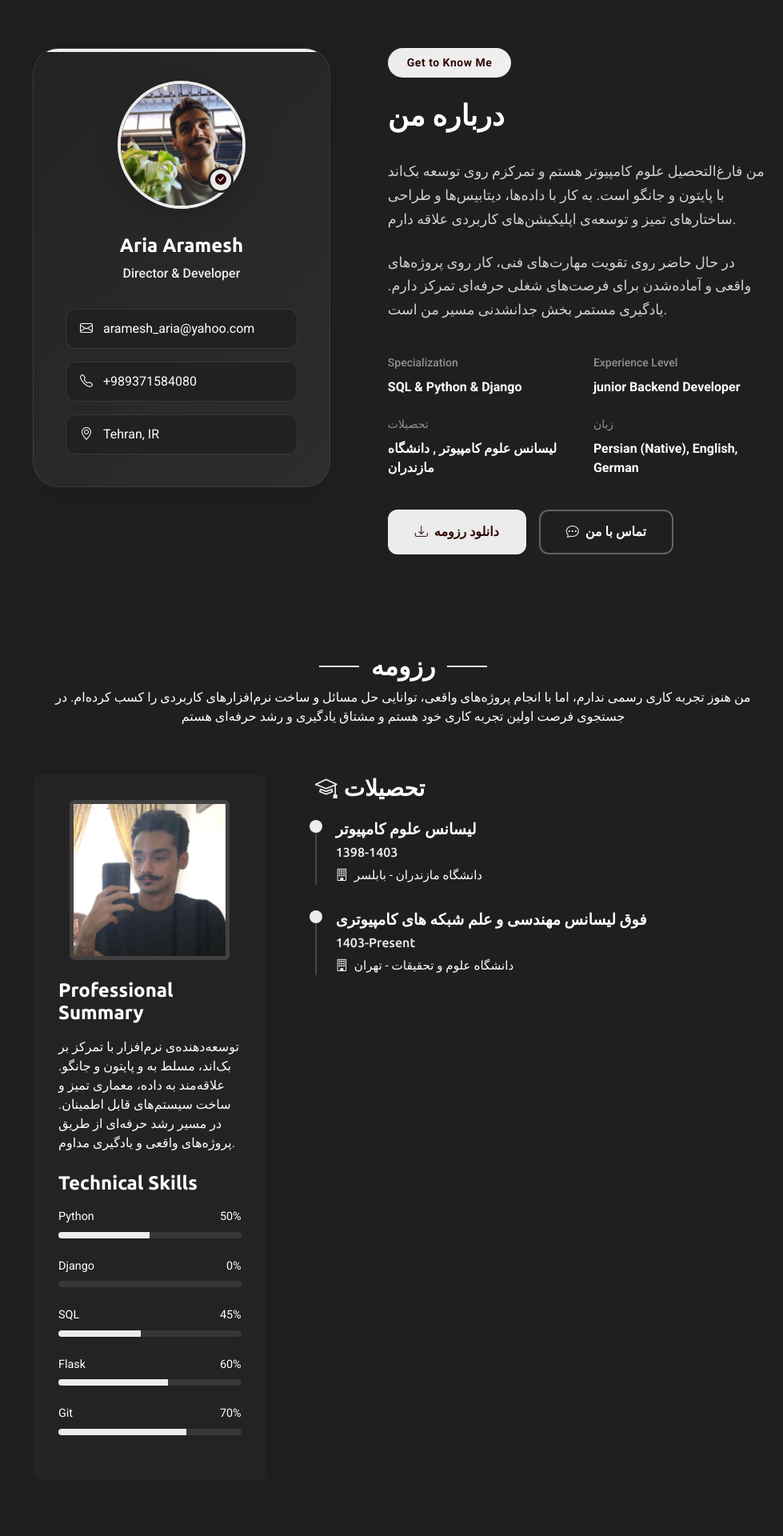
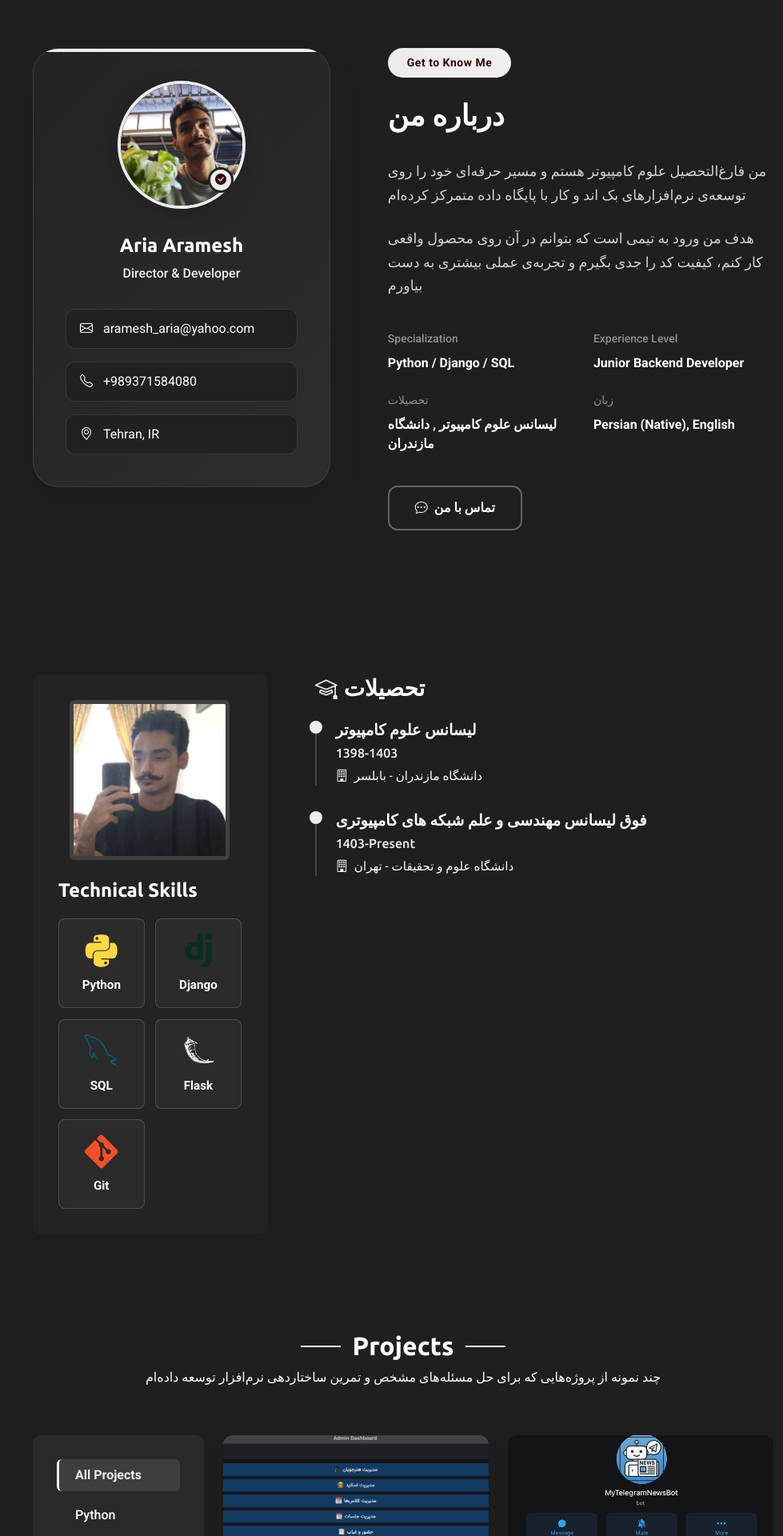
Before and after one commit to Aramesh-Aria/personal-Blog, a Flask app: page / in a window 1280 px wide. Shown: the part 800-2720 px from the top of the page at 80% size, without its empty margins (301-1280 px from the left). Run offline with Flask 3, Linux system fonts and the light colour scheme; some libraries are stand-ins or nearby versions.

Commit message:
✦ feat: update portfolio content and enhance technical skills UI
   - Refine project overviews and personal descriptions for better clarity and professionalism.
   - Replace skill progress bars with a modern grid using Devicons.
   - Add specific styling for the technical skills section and grid layout.
   - Fix profile image alt text and update hero section typed items.
   - Update social links to open in new tabs (target=_blank).
   - Update specialization and experience level labels in the About section.

```diff
--- a/main.py
+++ b/main.py
@@ -83,11 +83,9 @@ projects = [
             "url": "https://github.com/Aramesh-Aria/AcaSmart-repo",
         },
         "overview": [
-            "آکاسمارت یک نرم‌افزار دسکتاپ برای مدیریت یکپارچه آموزشگاه‌های موسیقی است که با پایتون و پایساید۶ توسعه داده شده",
-            "این نرم‌افزار مشکلات رایج آموزشگاه‌ها مثل مدیریت هنرجویان، برنامه‌ریزی کلاس‌ها، ثبت حضور و غیاب و گزارش‌های مالی را در یک محیط گرافیکی ساده و سریع حل می‌کند.",
-            "این نرم‌افزار با معماری شی‌گرا توسعه داده شده و منطق برنامه به‌صورت کامل از رابط کاربری جدا شده است."
-            "ساختار پروژه ماژولار بوده و هر بخش اصلی (مانند هنرجو، استاد، کلاس و امور مالی) در قالب کلاس‌های مستقل پیاده‌سازی شده است."
-            "مدیریت ارتباط با پایگاه داده به‌صورت متمرکز انجام می‌شود تا پایداری، توسعه‌پذیری و نگه‌داری نرم‌افزار در آینده آسان‌تر باشد."
+            "آکاسمارت یک نرم‌افزار دسکتاپ برای مدیریت آموزشگاه موسیقی است که با پایتون پایساید۶ و اسکیو لایت توسعه داده شده است.",
+            "این پروژه مدیریت هنرجویان، کلاس‌ها، حضور و غیاب و گزارش‌های مالی را در یک محیط ساده و قابل استفاده متمرکز می‌کند.",
+            "منطق برنامه از رابط کاربری جدا شده و بخش‌های اصلی به‌صورت ماژولار پیاده‌سازی شده‌اند تا نگه‌داری و توسعه‌ی آینده ساده‌تر باشد.",
         ],
         "features": [
             {
@@ -133,8 +131,9 @@ projects = [
             "url": "https://github.com/Aramesh-Aria/NewsReaderBot",
         },
         "overview": [
-            "یک ربات تلگرام هوشمند برای دریافت اخبار شخصی‌سازی‌شده است که با استفاده از NewsAPI توسعه داده شده.",
-            "این ربات به کاربران اجازه می‌دهد موضوعات، زبان محتوا و منابع خبری دلخواه خود را انتخاب کرده و اخبار مرتبط را به‌صورت هدفمند و منظم دریافت کنند.",
+            "یک ربات تلگرام برای دریافت اخبار شخصی‌سازی‌شده است که با پایتون و نیوز ای پی آی توسعه داده شده است.",
+            "کاربر می‌تواند موضوعات، زبان محتوا و منابع خبری دلخواه خود را انتخاب کند تا اخبار مرتبط‌تری دریافت کند.",
+            "ترجیحات کاربران در پایگاه داده ذخیره می‌شود و ساختار پروژه برای تغییرات آینده آماده شده است.",
         ],
         "features": [
             {
--- a/static/css/main.css
+++ b/static/css/main.css
@@ -1384,6 +1384,53 @@ section,
   transition: width 1s ease;
 }
 
+.resume .resume-side .technical-skills h3 {
+  margin-bottom: 1.25rem;
+}
+
+.resume .resume-side .technical-skills-grid {
+  display: grid;
+  grid-template-columns: repeat(2, minmax(0, 1fr));
+  gap: 0.85rem;
+}
+
+.resume .resume-side .technical-skill {
+  display: flex;
+  min-height: 112px;
+  flex-direction: column;
+  align-items: center;
+  justify-content: center;
+  gap: 0.75rem;
+  padding: 1rem 0.75rem;
+  border: 1px solid color-mix(in srgb, var(--accent-color), transparent 82%);
+  border-radius: 8px;
+  background-color: color-mix(in srgb, var(--surface-color), var(--accent-color) 4%);
+  text-align: center;
+  transition: border-color 0.3s ease, box-shadow 0.3s ease, transform 0.3s ease;
+}
+
+.resume .resume-side .technical-skill:hover {
+  border-color: color-mix(in srgb, var(--accent-color), transparent 45%);
+  box-shadow: 0 10px 24px rgba(0, 0, 0, 0.08);
+  transform: translateY(-4px);
+}
+
+.resume .resume-side .technical-skill i {
+  font-size: 2.65rem;
+  line-height: 1;
+}
+
+.resume .resume-side .technical-skill .devicon-flask-original {
+  color: var(--heading-color);
+}
+
+.resume .resume-side .technical-skill span {
+  color: var(--heading-color);
+  font-size: 0.95rem;
+  font-weight: 600;
+  line-height: 1.2;
+}
+
 .resume .resume-section {
   margin-bottom: 3rem;
 }
--- a/templates/index.html
+++ b/templates/index.html
@@ -1,6 +1,10 @@
 {% extends "base.html" %}
 
 {% block title %}Aria Aramesh{% endblock %}
+
+{% block extra_head %}
+  <link rel="stylesheet" href="https://cdn.jsdelivr.net/gh/devicons/devicon@latest/devicon.min.css">
+{% endblock %}
 
 {% block content %}
     {% include "partials/_hero.html" %}
@@ -55,16 +59,11 @@
 
               <div class="description">
                 <p>
-                من فارغ‌التحصیل علوم کامپیوتر هستم و تمرکزم روی توسعه بک‌اند با پایتون و جانگو است.
-                به کار با داده‌ها، دیتابیس‌ها و طراحی ساختارهای تمیز و توسعه‌ی اپلیکیشن‌های کاربردی علاقه دارم.
-
+                من فارغ‌التحصیل علوم کامپیوتر هستم و مسیر حرفه‌ای خود را روی توسعه‌ی نرم‌افزارهای بک اند و کار با پایگاه داده متمرکز کرده‌ام
                 </p>
 
                 <p>
-
-در حال حاضر روی تقویت مهارت‌های فنی، کار روی پروژه‌های واقعی
-و آماده‌شدن برای فرصت‌های شغلی حرفه‌ای  تمرکز دارم.
-یادگیری مستمر بخش جدانشدنی مسیر من است.
+                هدف من ورود به تیمی است که بتوانم در آن روی محصول واقعی کار کنم، کیفیت کد را جدی بگیرم و تجربه‌ی عملی بیشتری به دست بیاورم
                 </p>
 
               </div>
@@ -75,11 +74,11 @@
                 <div class="detail-row">
                   <div class="detail-item">
                     <span class="detail-label">Specialization</span>
-                    <span class="detail-value">SQL &amp; Python &amp; Django</span>
+                    <span class="detail-value">Python / Django / SQL</span>
                   </div>
                   <div class="detail-item">
                     <span class="detail-label">Experience Level</span>
-                    <span class="detail-value">junior Backend Developer</span>
+                    <span class="detail-value">Junior Backend Developer</span>
                   </div>
                 </div>
                 <div class="detail-row">
@@ -89,16 +88,16 @@
                   </div>
                   <div class="detail-item">
                     <span class="detail-label">زبان</span>
-                    <span class="detail-value">Persian (Native), English, German</span>
+                    <span class="detail-value">Persian (Native), English</span>
                   </div>
                 </div>
               </div>
 
               <div class="cta-section">
-                <a href="#" class="btn btn-primary">
+                <!-- <a href="#" class="btn btn-primary">
                   <i class="bi bi-download"></i>
                   دانلود رزومه
-                </a>
+                </a> -->
                 <a href="{{ url_for('index') }}#contact" class="btn btn-outline">
                   <i class="bi bi-chat-dots"></i>
                   تماس با من
@@ -117,11 +116,7 @@
 
       <!-- Section Title -->
       <div class="container section-title" data-aos="fade-up">
-        <h2>رزومه</h2>
-        <p>
-        من هنوز تجربه کاری رسمی ندارم، اما با انجام پروژه‌های واقعی، توانایی حل مسائل و ساخت نرم‌افزارهای کاربردی را کسب کرده‌ام.
-        در جستجوی فرصت اولین تجربه کاری خود هستم و مشتاق یادگیری و رشد حرفه‌ای هستم
-        </p>
+        <!-- <h2>رزومه</h2> -->
 
       </div><!-- End Section Title -->
 
@@ -136,62 +131,32 @@
 
               </div>
 
-              <h3>Professional Summary</h3>
-              <p>
-              توسعه‌دهنده‌ی نرم‌افزار با تمرکز بر بک‌اند، مسلط به  و پایتون و جانگو.
-              علاقه‌مند به داده، معماری تمیز و ساخت سیستم‌های قابل اطمینان.
-              در مسیر رشد حرفه‌ای از طریق پروژه‌های واقعی و یادگیری مداوم.
-              </p>
-
-
-              <div class="skills-animation mt-4">
+              <div class="technical-skills">
                 <h3>Technical Skills</h3>
-                <div class="skill-item">
-                  <div class="d-flex justify-content-between">
+                <div class="technical-skills-grid" aria-label="Technical Skills">
+                  <div class="technical-skill">
+                    <i class="devicon-python-plain colored" aria-hidden="true"></i>
                     <span>Python</span>
-                    <span>50%</span>
-                  </div>
-                  <div class="progress">
-                    <div class="progress-bar" role="progressbar" aria-valuenow="50" aria-valuemin="0" aria-valuemax="100"></div>
-                  </div>
                   </div>
 
-                <div class="skill-item">
-                  <div class="d-flex justify-content-between">
+                  <div class="technical-skill">
+                    <i class="devicon-django-plain colored" aria-hidden="true"></i>
                     <span>Django</span>
-                    <span>0%</span>
-                  </div>
-                  <div class="progress">
-                    <div class="progress-bar" role="progressbar" aria-valuenow="0" aria-valuemin="0" aria-valuemax="100"></div>
-                  </div>
                   </div>
 
-                <div class="skill-item">
-                  <div class="d-flex justify-content-between">
+                  <div class="technical-skill">
+                    <i class="devicon-mysql-plain colored" aria-hidden="true"></i>
                     <span>SQL</span>
-                    <span>45%</span>
-                  </div>
-                  <div class="progress">
-                    <div class="progress-bar" role="progressbar" aria-valuenow="45" aria-valuemin="0" aria-valuemax="100"></div>
-                  </div>
                   </div>
 
-                <div class="skill-item">
-                  <div class="d-flex justify-content-between">
+                  <div class="technical-skill">
+                    <i class="devicon-flask-original" aria-hidden="true"></i>
                     <span>Flask</span>
-                    <span>60%</span>
                   </div>
-                  <div class="progress">
-                    <div class="progress-bar" role="progressbar" aria-valuenow="60" aria-valuemin="0" aria-valuemax="100"></div>
-                  </div>
-                </div>
-                <div class="skill-item">
-                  <div class="d-flex justify-content-between">
+
+                  <div class="technical-skill">
+                    <i class="devicon-git-plain colored" aria-hidden="true"></i>
                     <span>Git</span>
-                    <span>70%</span>
-                  </div>
-                  <div class="progress">
-                    <div class="progress-bar" role="progressbar" aria-valuenow="70" aria-valuemin="0" aria-valuemax="100"></div>
                   </div>
                 </div>
               </div>
@@ -233,8 +198,7 @@
       <div class="container section-title" data-aos="fade-up">
         <h2>Projects</h2>
         <p>
-        پروژه‌های زیر نمونه‌ای از کارهایی هستند که من انجام داده‌ام.
-        شما می‌توانید سایر پروژه‌ها و کدهای من را در گیت‌هاب مشاهده کنید.
+        چند نمونه از پروژه‌هایی که برای حل مسئله‌های مشخص و تمرین ساختاردهی نرم‌افزار توسعه داده‌ام
         </p>
 
       </div><!-- End Section Title -->
--- a/templates/partials/_hero.html
+++ b/templates/partials/_hero.html
@@ -13,8 +13,8 @@
           <div class="col-lg-6" data-aos="fade-right" data-aos-delay="100">
             <div class="hero-text">
               <h1>Aria <span class="accent-text">Aramesh</span></h1>
-              <p class="lead">I'm a <span class="typed" data-typed-items="Python Developer, Django Backend Developer, Data Enthusiast"></span></p>
-              <p class="description">  توسعه‌دهنده‌ی بک‌اند با تمرکز روی پایتون و جنگو، علاقه‌مند به داده و ساخت نرم‌افزارهایی که مسئله‌های واقعی را حل می‌کنند</p>
+              <p class="lead">I'm a <span class="typed" data-typed-items="Backend Developer, Python Developer, Django Developer"></span></p>
+              <p class="description">توسعه‌دهنده‌ی بک اند با تمرکز روی پایتون, جانگو و ساخت نرم‌افزارهای کاربردی برای نیازهای واقعی</p>
 
               <div class="hero-actions">
                 <a href="#projects" class="btn btn-primary">پروژه های من</a>
@@ -27,7 +27,7 @@
             <div class="hero-visual">
               <div class="profile-container">
                 <div class="profile-background"></div>
-                <img src="{{ url_for('static', filename='img/profile/profile-2.webp') }}" alt="Alexander Chen" class="profile-image">
+                <img src="{{ url_for('static', filename='img/profile/profile-2.webp') }}" alt="Aria Aramesh" class="profile-image">
               </div>
             </div>
           </div>
--- a/templates/partials/_navbar.html
+++ b/templates/partials/_navbar.html
@@ -13,10 +13,10 @@
       </nav>
 
       <div class="social-links text-center">
-        <a href="https://www.instagram.com/aria__am/" class="instagram"><i class="bi bi-instagram"></i></a>
-        <a href="https://t.me/aria_a_m" class="telegram"><i class="bi bi-telegram"></i></a>
-        <a href="https://github.com/Aramesh-Aria"><i class="bi bi-github"></i></a>
-        <a href="https://www.linkedin.com/login"><i class="bi bi-linkedin"></i></a>
+        <a href="https://www.instagram.com/aria__am/" class="instagram" target="_blank"><i class="bi bi-instagram"></i></a>
+        <a href="https://t.me/aria_a_m" class="telegram" target="_blank"><i class="bi bi-telegram"></i></a>
+        <a href="https://github.com/Aramesh-Aria" target="_blank"><i class="bi bi-github"></i></a>
+        <a href="https://www.linkedin.com/login" target="_blank"><i class="bi bi-linkedin"></i></a>
       </div>
     </div>
   </header>
```
Lines whose indentation alone changed are shown as unchanged.
